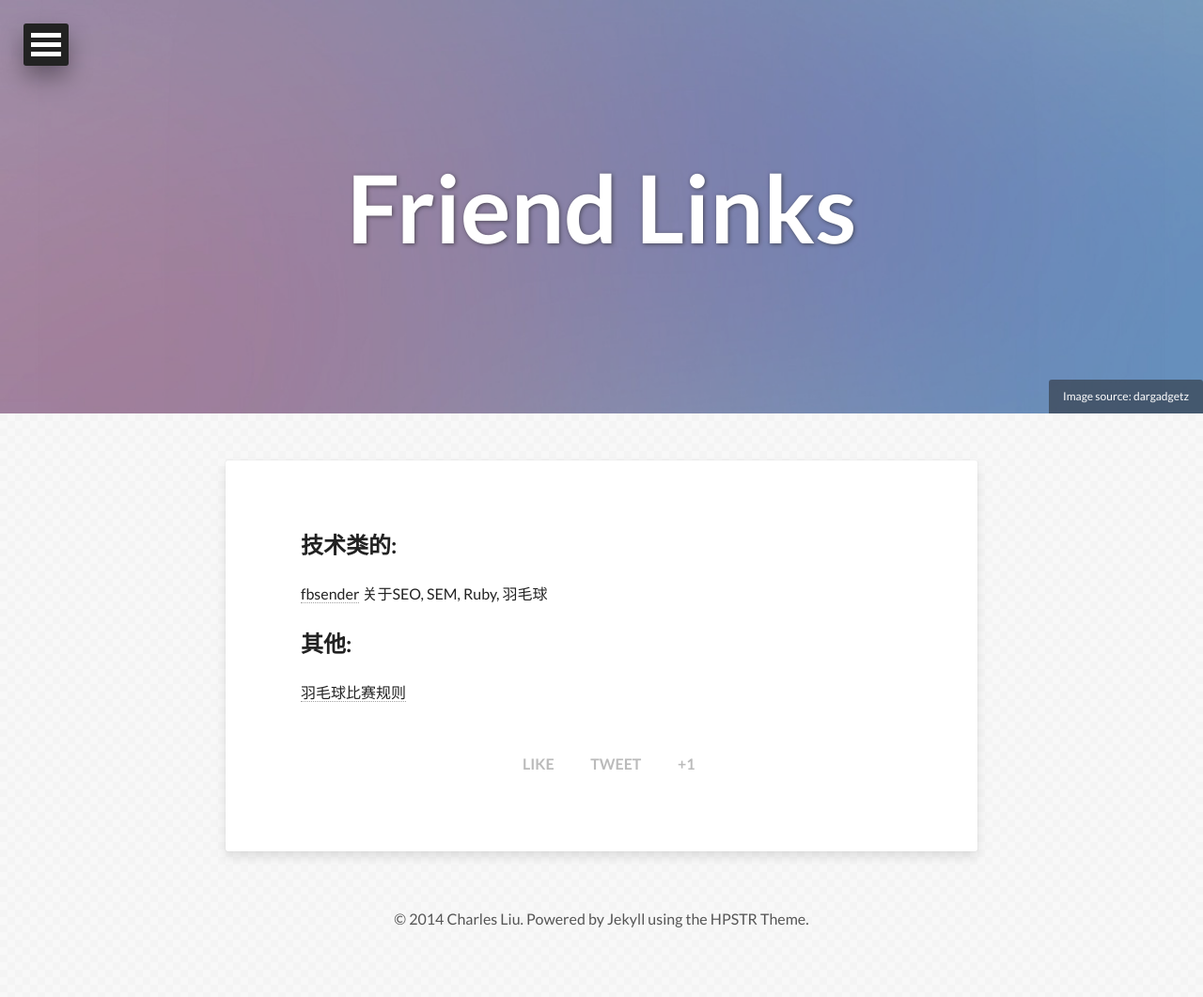
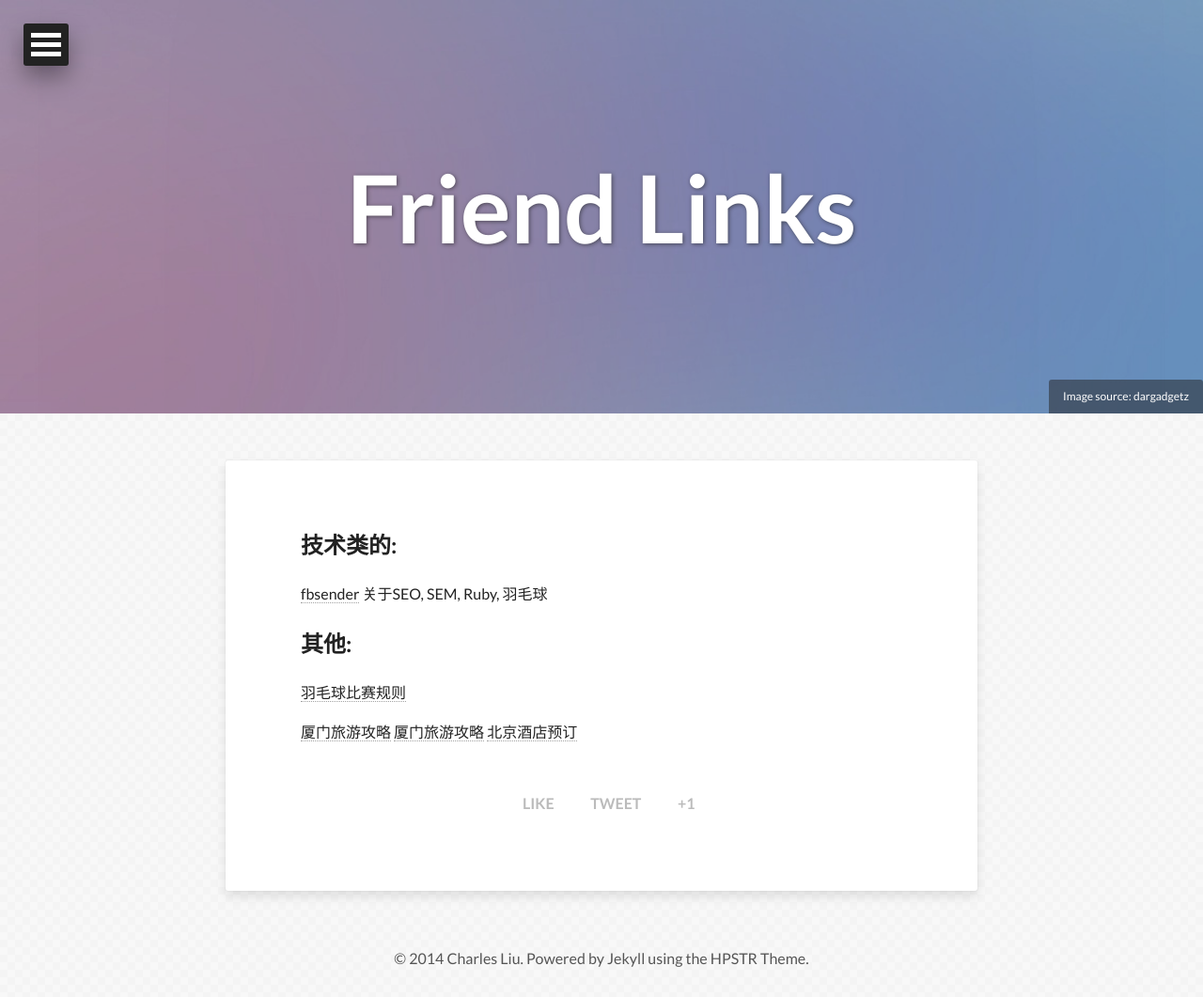
Before and after one commit to apyixiang/apyixiang.github.io, a Jekyll site: the page built from links.md, in a window 1280 px wide. Shown: the whole page at 94% size. Built offline with Jekyll 4.4.1, drawn with Linux system fonts in a browser that asks for light colours; nearby versions of some CDN libraries; Markdown is read by kramdown in place of the engine named in the settings; before the commit the page ends 1019 px from its top, so only the background shows below that.

Commit message:
add friendlinks

```diff
--- a/links.md
+++ b/links.md
@@ -19,3 +19,8 @@ share: true
 ------------
 
 [羽毛球比赛规则](http://www.vxixi.com/)
+
+
+[厦门旅游攻略](http://trip.elong.com/xiamen/)
+[厦门旅游攻略](http://trip.elong.com/xmen/)
+[北京酒店预订](http://hotel.elong.com/beijing/)
```
